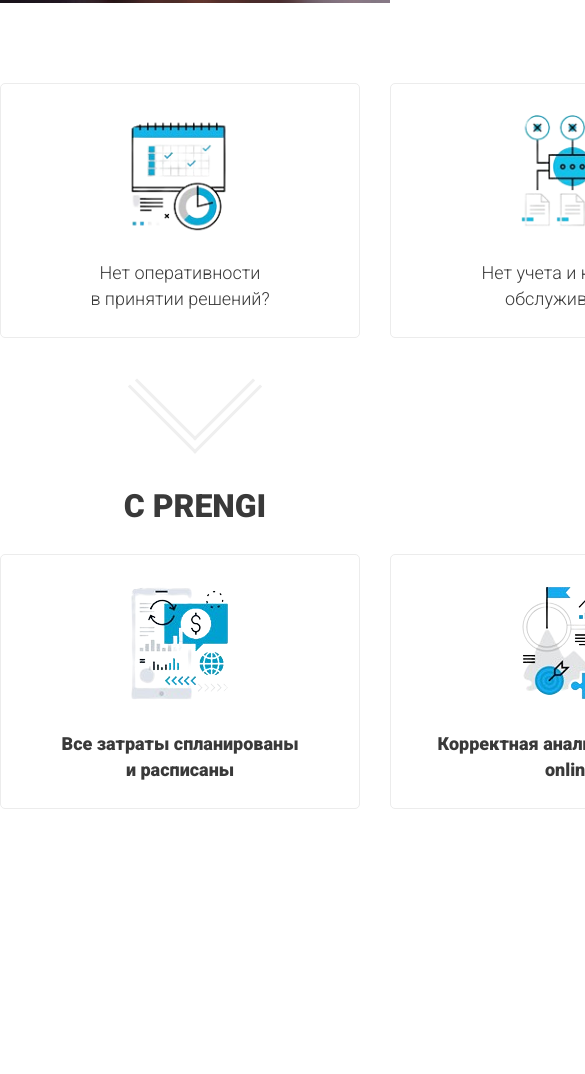
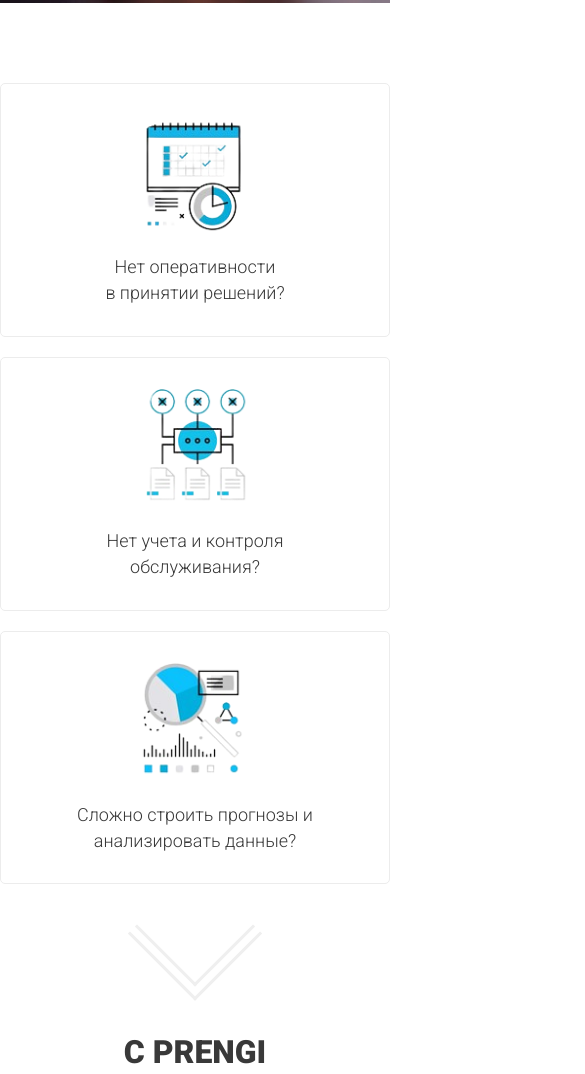
Before and after one commit to tremer3/prengi-site, a website: page src/index.html in a window 390 px wide. Shown: the part 1093-2167 px from the top of the page, 585 px wide, since content can reach past the window. Before the commit the page ends 1996 px from the top, so only its background shows below. Drawn offline with nearby package versions, Linux system fonts and the light colour scheme; files that its build step writes are made by us from their sources; files whose address does not match are found by name.

Commit message:
add adaptive for benefits

```diff
--- a/src/index.html
+++ b/src/index.html
@@ -94,7 +94,7 @@
 
                 <div class="benefits__item">
                     <img src="icons/benefits3.png" alt="benefits-icon" class="benefits__img">
-                    <div class="benefits__question">Сложно строить прогнозы и анализировать данные?</div>
+                    <div class="benefits__question">Сложно строить прогнозы и <br> анализировать данные?</div>
                 </div>
             </div>
 
--- a/src/sass/blocks/benefits/_benefits-media.scss
+++ b/src/sass/blocks/benefits/_benefits-media.scss
@@ -0,0 +1,6 @@
+@media (max-width: 768px) {
+    .benefits__wrapper {
+        gap: 20px;
+        grid-template-columns: 1fr;
+    }
+}
--- a/src/sass/blocks/benefits/_benefits.scss
+++ b/src/sass/blocks/benefits/_benefits.scss
@@ -3,16 +3,14 @@
     &__wrapper {
         padding-top: 80px;
         display: grid;
-        grid-template-columns: repeat(3, 360px);
+        grid-template-columns: repeat(3, minmax(100px, 1fr));
         gap: 30px;
         &_pt30 {
             padding-top: 30px;
         }
     }
     &__item {
-        width: 360px;
-        height: 255px;
-        padding-top: 30px;
+        padding: 30px 0 30px 0;
         border: 1px #ececec solid;
         border-radius: 5px;
         display: grid;
@@ -23,6 +21,7 @@
         max-height: 120px;
     }
     &__question {
+        padding: 20px 5px 0 5px;
         font-size: 18px;
         font-weight: 300;
         color: #393939;
@@ -30,6 +29,7 @@
         text-align: center;
     }
     &__answer {
+        padding-top: 20px;
         font-size: 18px;
         color: #393939;
         line-height: 1.44;
--- a/src/sass/blocks/promo/_promo-media.scss
+++ b/src/sass/blocks/promo/_promo-media.scss
@@ -21,7 +21,10 @@
         padding-right: 10px;
     }
     .title {
-        width: 250px;
+        &_promo {
+            width: 250px;
+        }
+
     }
     .subtitle {
         width: 250px;
--- a/src/sass/style.scss
+++ b/src/sass/style.scss
@@ -23,3 +23,4 @@
 
 
 @import 'blocks/promo/promo-media';
+@import 'blocks/benefits/benefits-media';
```
Also changed, not shown: dist/css/style.min.css, dist/index.html.
